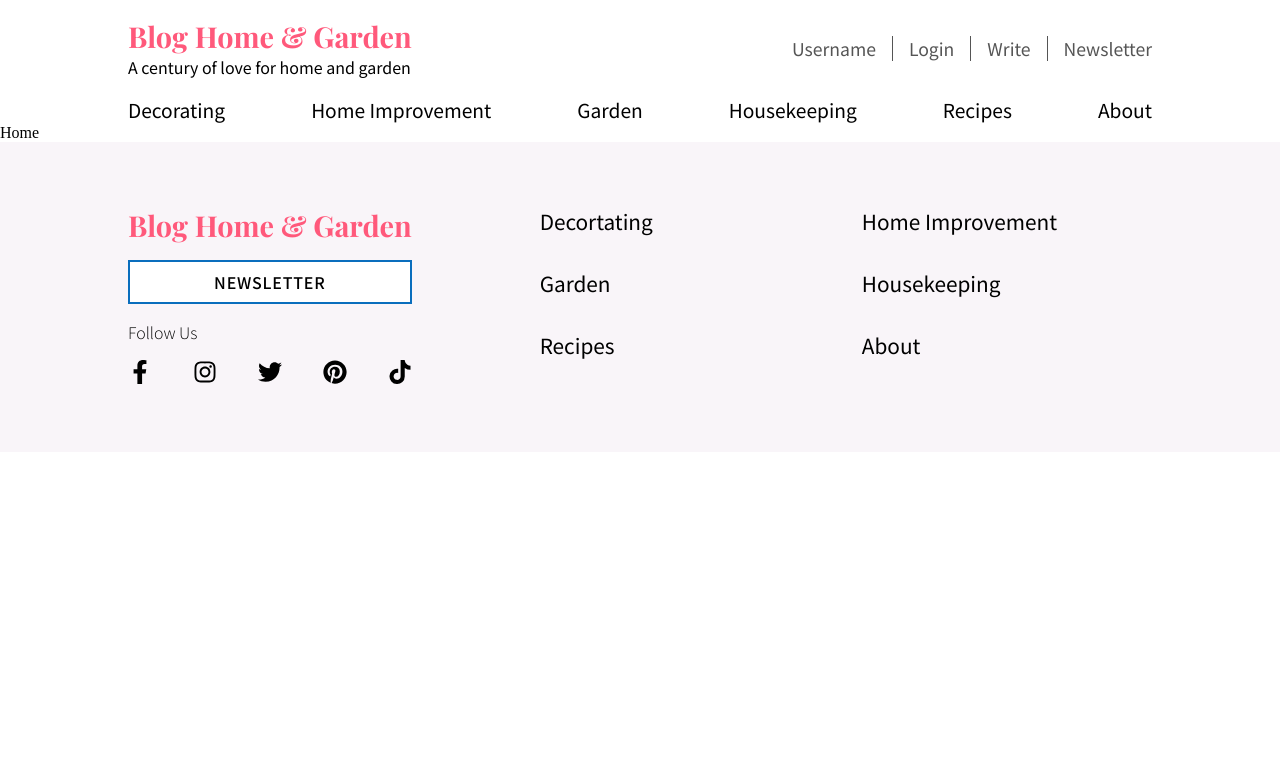
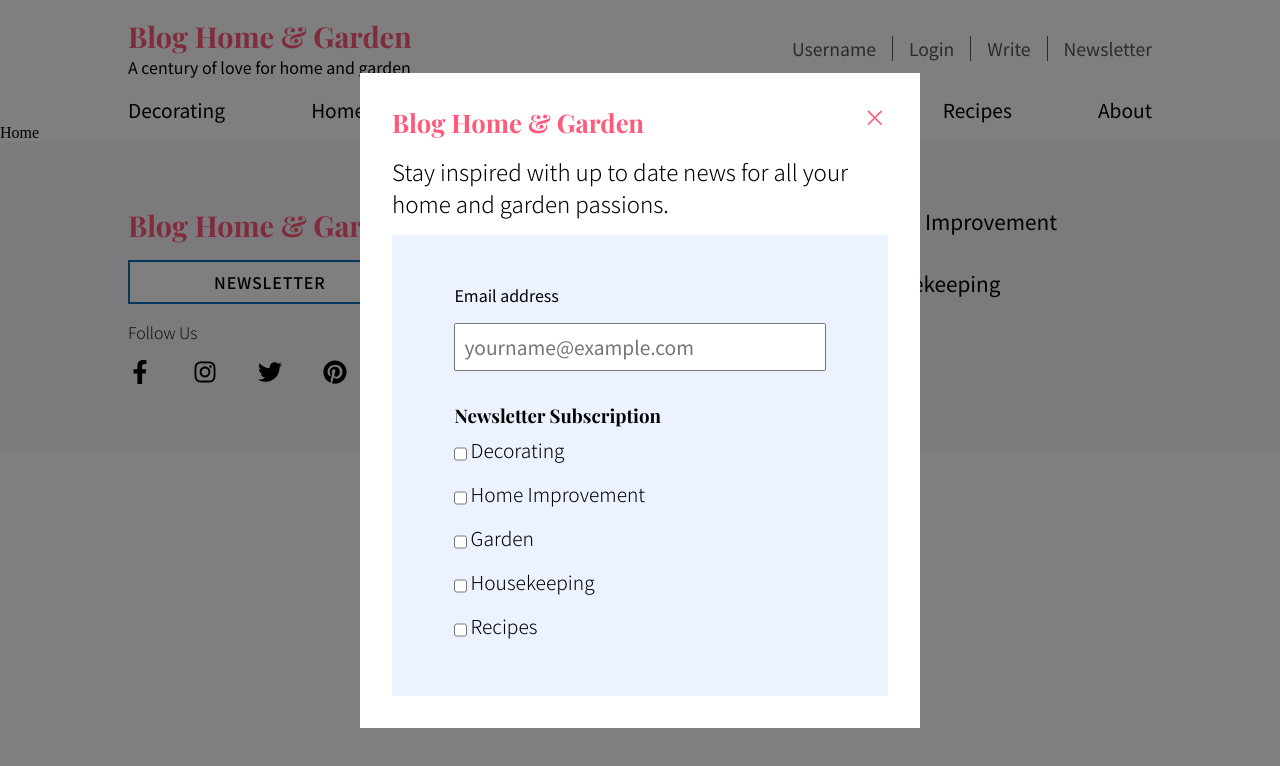
Before and after one commit to eford05/blog-home-garden, a React (Create React App) app: page / in a window 1280 px wide. Both pictures are taken after a click on the button "NEWSLETTER". Shown: the top 766 px of the page. Built offline with nearby package versions, Linux system fonts and the light colour scheme.

Commit message:
finish newsletter modal

```diff
--- a/src/App.js
+++ b/src/App.js
@@ -9,6 +9,7 @@ import Write from "./pages/Write";
 import Login from "./pages/Login";
 import Register from "./pages/Register";
 import { createBrowserRouter, RouterProvider, Outlet } from "react-router-dom";
+import NewsModal from "./components/NewsModal";
 
 function App() {
   const Layout = () => {
@@ -16,6 +17,7 @@ function App() {
     return (
       <Fragment>
         <Navbar />
+        {showModal && <NewsModal toggle={() => setShowModal(!showModal)} />}
         <Outlet />
         <Footer toggle={() => setShowModal(!showModal)} />
       </Fragment>
--- /dev/null
+++ b/src/components/NewsModal.jsx
@@ -0,0 +1,60 @@
+import React from "react";
+import "../styles/newsmodal.css";
+import { HiOutlineXMark } from "react-icons/hi2";
+
+/*
+    The toggle function is passed down as a prop from App.js to close modal on click
+*/
+function NewsModal({ toggle }) {
+  return (
+    <div className="news-modal-backdrop">
+      <div className="news-modal">
+        <div className="modal-logo-wrapper">
+          <h3 className="newsletter-logo">Blog Home & Garden</h3>
+          <HiOutlineXMark className="close-modal" onClick={toggle} />
+        </div>
+
+        <p className="newsletter-promo">
+          Stay inspired with up to date news for all your home and garden
+          passions.
+        </p>
+        <form action="" id="newsletter" className="newsletter-form">
+          <div className="email-wrapper">
+            <label htmlFor="news-email">Email address</label>
+            <input
+              type="text"
+              id="news-email"
+              placeholder="yourname@example.com"
+            />
+          </div>
+
+          <div className="newsletter-content">
+            <h3 className="subscription-title">Newsletter Subscription</h3>
+            <div className="sub-cat">
+              <input type="checkbox" id="decor" />
+              <label htmlFor="decor">Decorating</label>
+            </div>
+            <div className="sub-cat">
+              <input type="checkbox" id="repair" />
+              <label htmlFor="repair">Home Improvement</label>
+            </div>
+            <div className="sub-cat">
+              <input type="checkbox" id="garden" />
+              <label htmlFor="garden">Garden</label>
+            </div>
+            <div className="sub-cat">
+              <input type="checkbox" id="housekeeping" />
+              <label htmlFor="housekeeping">Housekeeping</label>
+            </div>
+            <div className="sub-cat">
+              <input type="checkbox" id="recipes" />
+              <label htmlFor="recipes">Recipes</label>
+            </div>
+          </div>
+        </form>
+      </div>
+    </div>
+  );
+}
+
+export default NewsModal;
--- a/src/index.css
+++ b/src/index.css
@@ -37,3 +37,13 @@ ul {
 .post {
   font-size: 1.2rem;
 }
+
+label {
+  font-size: 1rem;
+  margin-bottom: 0.5rem;
+}
+
+input:focus,
+text-area:focus {
+  outline: none;
+}
--- /dev/null
+++ b/src/styles/newsmodal.css
@@ -0,0 +1,68 @@
+.news-modal-backdrop {
+  z-index: 10;
+  position: fixed;
+  display: flex;
+  justify-content: center;
+  align-items: center;
+  width: 100vw;
+  height: 100vh;
+  top: 0;
+  left: 0;
+  background-color: rgba(0, 0, 0, 0.5);
+}
+
+.news-modal {
+  width: 35rem;
+  background-color: #fff;
+  display: flex;
+  flex-direction: column;
+  gap: 1rem;
+  padding: 2rem;
+}
+
+.modal-logo-wrapper {
+  width: 100%;
+  display: flex;
+  justify-content: space-between;
+}
+
+.newsletter-logo,
+.close-modal {
+  font-size: 1.6rem;
+  color: #ff597b;
+}
+
+.newsletter-promo {
+  font-size: 1.4rem;
+  font-weight: 300;
+}
+
+.email-wrapper,
+.newsletter-content {
+  width: 100%;
+  display: flex;
+  flex-direction: column;
+  padding: 1rem 10%;
+  gap: 0.5rem;
+}
+
+.email-wrapper input {
+  font-size: 1.2rem;
+  padding: 0.5rem;
+  padding: 0.5rem;
+}
+
+.newsletter-form {
+  background-color: #ecf2ff;
+  padding: 2rem 1rem;
+}
+
+.sub-cat {
+  display: flex;
+  gap: 0.2rem;
+}
+
+.sub-cat label {
+  font-size: 1.2rem;
+  font-weight: 300;
+}
```
